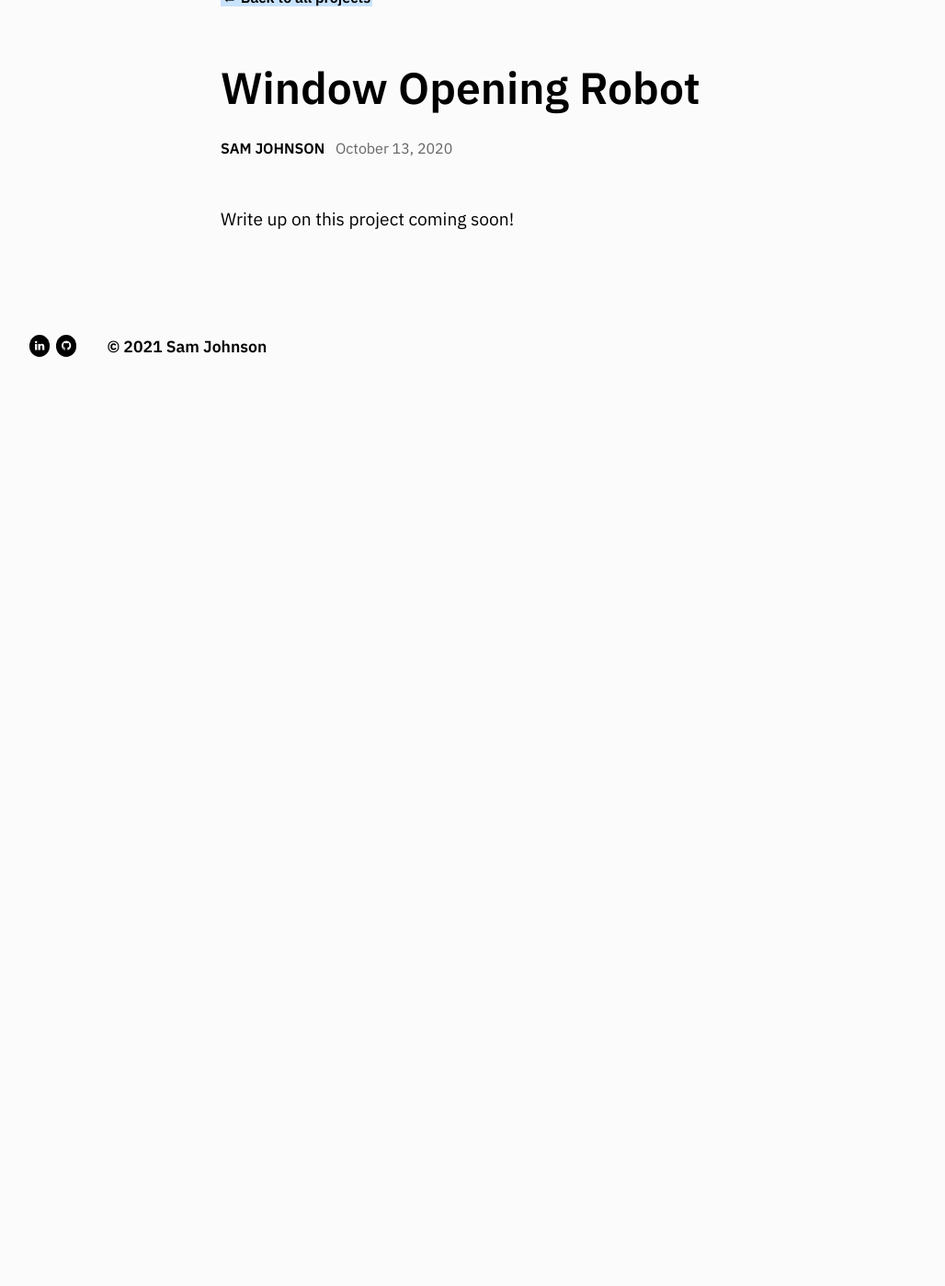
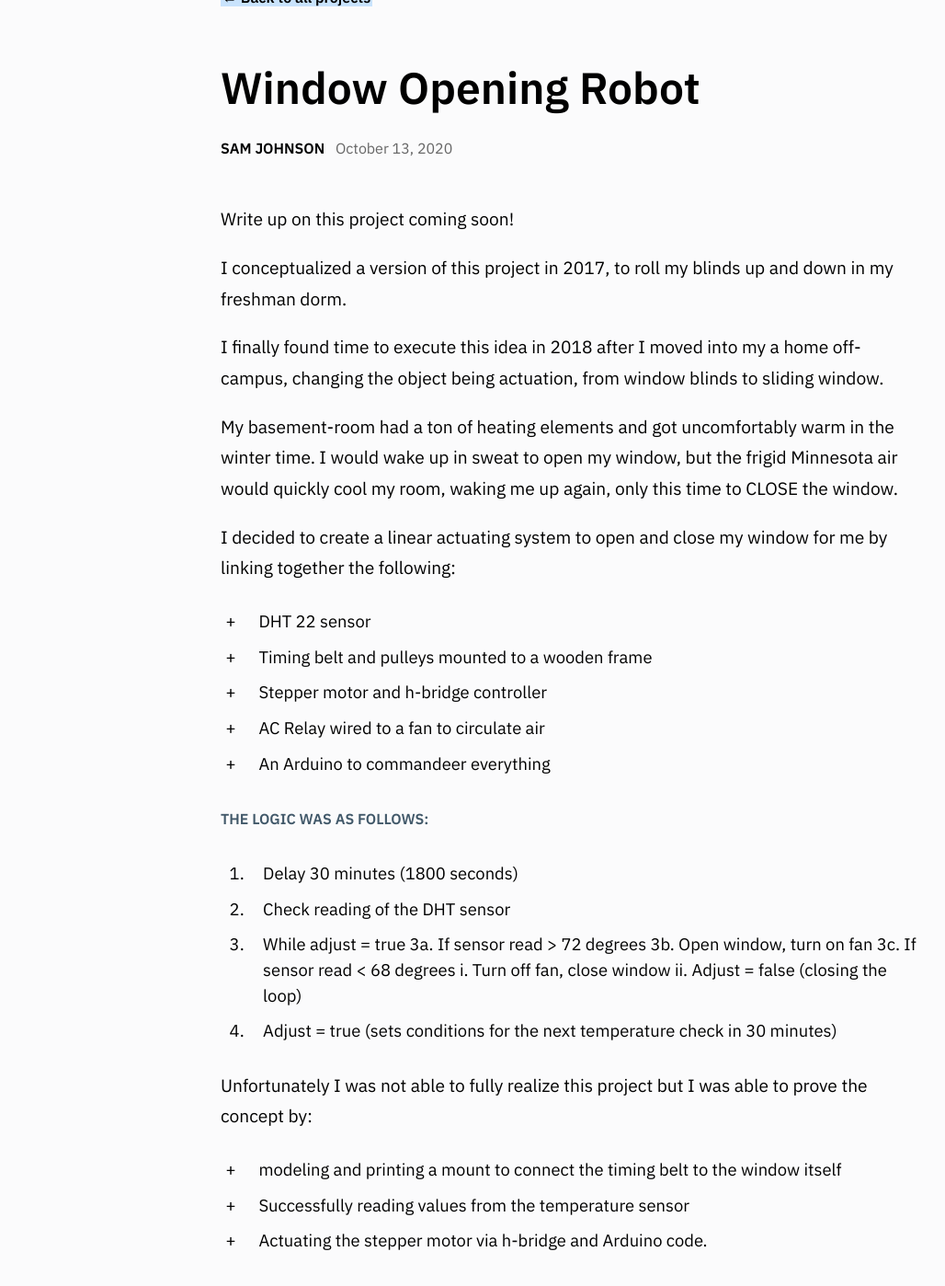
Before and after one commit to sammyj-me/sammyj-me.github.io, a Jekyll site: the page built from _posts/2020-10-13-WindowOpeningRobot.md, in a window 1280 px wide and 1400 px high, scrolled down 288 px. Shown: the whole window at 92% size, without its empty margins (16-1044 px from the left). Built offline with Jekyll 4.4.1, drawn with Linux system fonts in a browser that asks for light colours; before the commit the page ends 900 px from its top, so only the background shows below that.

Commit message:
Project Description Update

```diff
--- a/_posts/2020-10-13-WindowOpeningRobot.md
+++ b/_posts/2020-10-13-WindowOpeningRobot.md
@@ -7,3 +7,33 @@
 ---
 
 Write up on this project coming soon!
+
+I  conceptualized a version of this project in 2017, to roll my blinds up and down in my freshman dorm.
+
+I finally found time to execute this idea in 2018 after I moved into my a home off-campus, changing the object being actuation, from window blinds to sliding window.
+
+My basement-room had a ton of heating elements and got uncomfortably warm in the winter time. I would wake up in sweat to open my window, but the frigid Minnesota air would quickly cool my room, waking me up again, only this time to CLOSE the window.
+
+I decided to create a linear actuating system to open and close my window for me by linking together the following:
+- DHT 22 sensor
+- Timing belt and pulleys mounted to a wooden frame
+- Stepper motor and h-bridge controller
+- AC Relay wired to a fan to circulate air
+- An Arduino to commandeer everything
+
+#### The logic was as follows:
+
+1. Delay 30 minutes (1800 seconds)
+2. Check reading of the DHT sensor
+3. While adjust = true
+	3a. If sensor read > 72 degrees
+	3b. Open window, turn on fan
+	3c. If sensor read < 68 degrees
+		i. Turn off fan, close window
+		ii. Adjust = false (closing the loop)
+4. Adjust = true (sets conditions for the next temperature check in 30 minutes)
+
+Unfortunately I was not able to fully realize this project but I was able to prove the concept by:
+- modeling and printing a mount to connect the timing belt to the window itself
+- Successfully reading values from the temperature sensor
+- Actuating the stepper motor via h-bridge and Arduino code.
```
